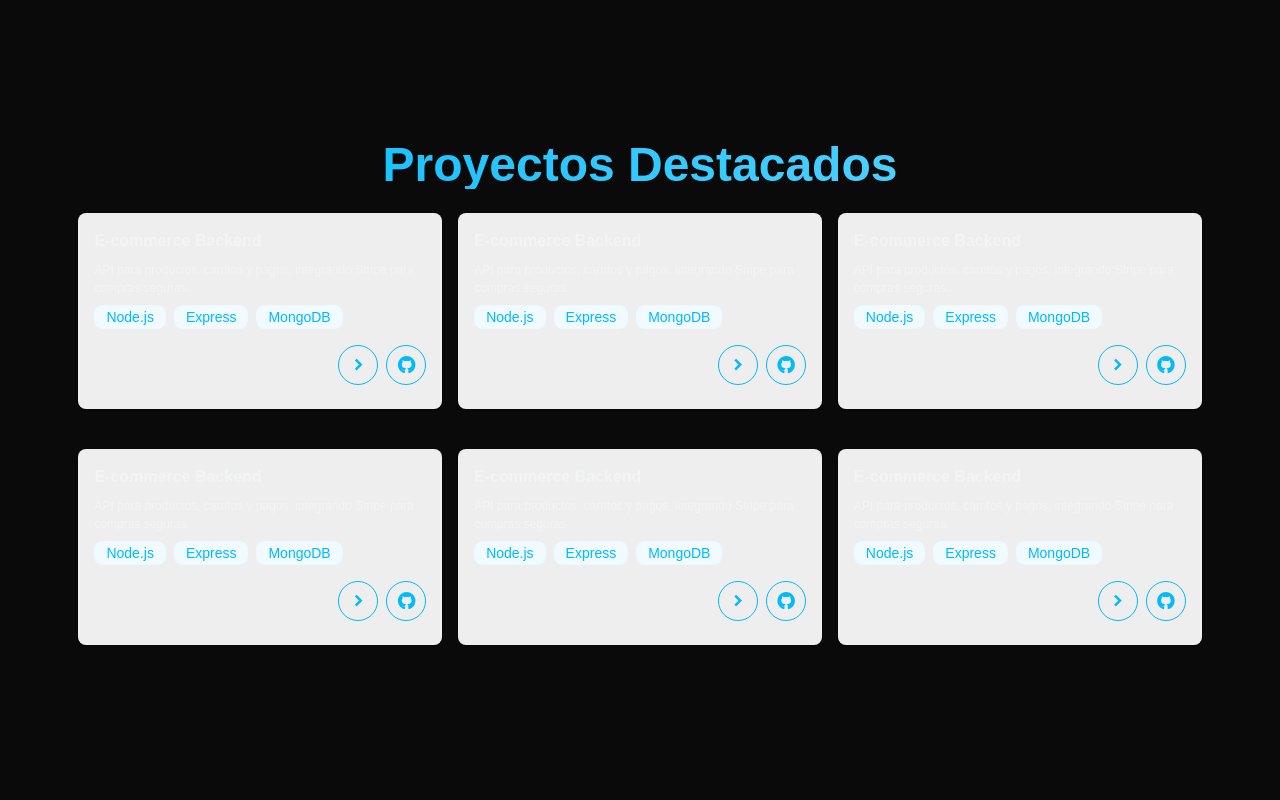
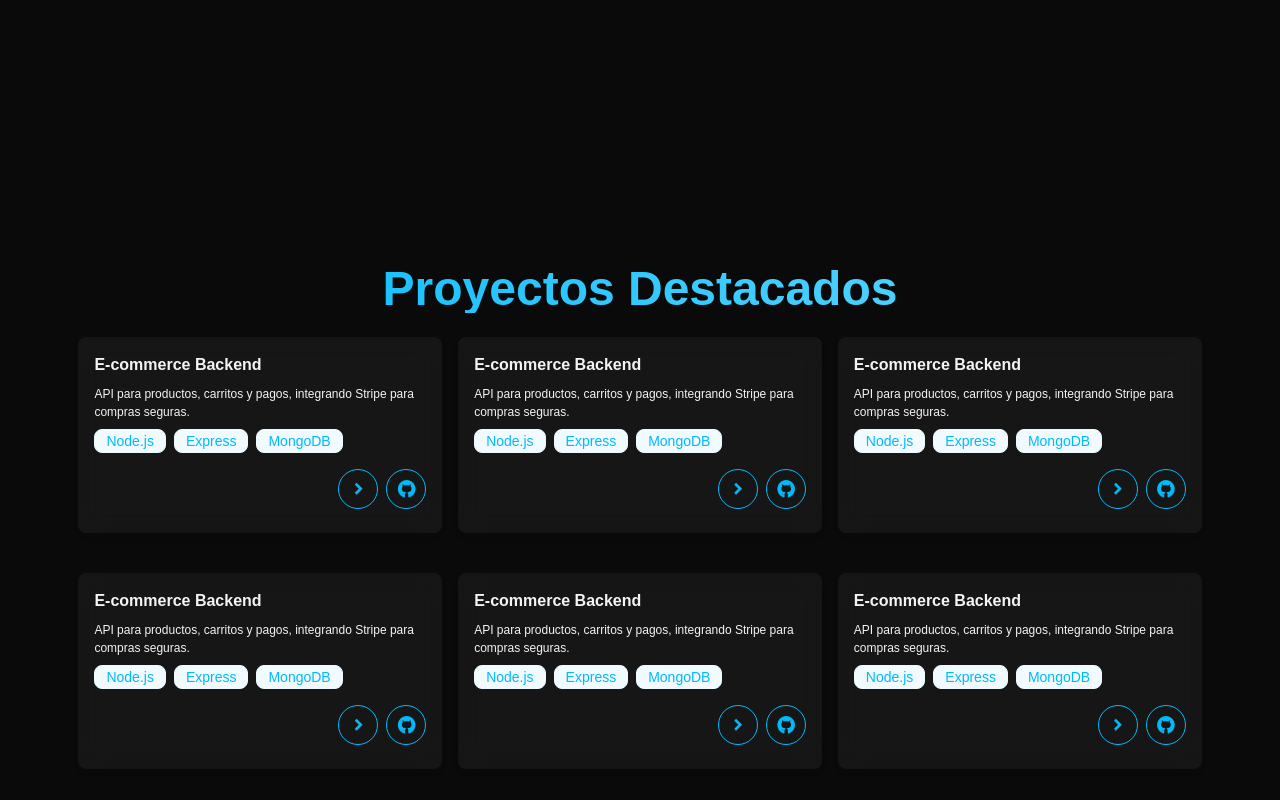
Before and after one commit to mazax28/PORTFOLIO, a React (Vite) app: page / in a window 1280 px wide. Shown: the part 1540-2340 px from the top of the page. Built offline with nearby package versions, Linux system fonts and the light colour scheme.

Commit message:
feat: enhance Projects component with framer-motion for improved animations and user engagement

```diff
--- a/src/pages/Projects.jsx
+++ b/src/pages/Projects.jsx
@@ -1,114 +1,109 @@
-import React from 'react'
-import { useTranslation } from 'react-i18next'
+import React, { useRef } from 'react';
+import { useTranslation } from 'react-i18next';
+import { motion, useInView } from 'framer-motion';
+
 function Projects() {
   const { t } = useTranslation("global");
+  const ref = useRef(null);
+  const isInView = useInView(ref); // Without `{ once: true }` to allow animation repetition
+
+  const fadeUp = {
+    hidden: { opacity: 0, y: 40 },
+    visible: (custom = 0) => ({
+      opacity: 1,
+      y: 0,
+      transition: { duration: 0.8, delay: custom },
+    }),
+  };
+
   return (
-<div id="projects" className="hero  min-h-scree">
-  <div className="hero-content text-center w-full" >
-    <div className="w-full sm:w-[80%] lg:w-[90%]">
-      <h1 className="text-5xl font-bold gradient-text">{t("projects.title")}</h1>
+    <div id="projects" className="hero min-h-screen" ref={ref}>
+      <div className="hero-content text-center w-full">
+        <motion.div
+          className="w-full sm:w-[80%] lg:w-[90%]"
+          initial="hidden"
+          animate={isInView ? "visible" : "hidden"}
+          variants={fadeUp}
+        >
+          <motion.h1
+            className="text-5xl font-bold gradient-text"
+            custom={0}
+            variants={fadeUp}
+          >
+            {t("projects.title")}
+          </motion.h1>
 
+          {/* First row of 3 project cards */}
           <div className='grid grid-cols-1 gap-4 py-6 md:grid-cols-3'>
-      <div className="card w-full bg-base-300 card-sm shadow-sm">
+            {[...Array(3)].map((_, index) => (
+              <motion.div
+                key={index}
+                className="card w-full bg-white/5 backdrop-blur-md shadow-md card-sm"
+                custom={0.2 + index * 0.2}
+                variants={fadeUp}
+                initial="hidden"
+                animate={isInView ? "visible" : "hidden"}
+              >
                 <div className="card-body">
                   <h2 className="card-title">E-commerce Backend</h2>
-                <p className='text-left'>API para productos, carritos y pagos, integrando Stripe para compras seguras.</p>
+                  <p className='text-left'>
+                    API para productos, carritos y pagos, integrando Stripe para compras seguras.
+                  </p>
                   <div className="flex gap-2 flex-wrap">
                     <div className="badge badge-soft badge-info">Node.js</div>
                     <div className="badge badge-soft badge-info">Express</div>
                     <div className="badge badge-soft badge-info">MongoDB</div>
                   </div>
                   <div className="card-actions justify-end py-2">
-                <button className="btn btn-circle btn-outline btn-info"><i class="ri-arrow-right-s-line text-xl"></i></button>
-                <button className="btn btn-circle btn-outline btn-info"><i class="ri-github-fill text-xl"></i></button>
+                    <button className="btn btn-circle btn-outline btn-info">
+                      <i className="ri-arrow-right-s-line text-xl"></i>
+                    </button>
+                    <button className="btn btn-circle btn-outline btn-info">
+                      <i className="ri-github-fill text-xl"></i>
+                    </button>
                   </div>
                 </div>
+              </motion.div>
+            ))}
           </div>
-        <div className="card w-full bg-base-300 card-sm shadow-sm">
+
+          {/* Second row of 3 project cards */}
+          <div className='grid grid-cols-1 py-4 gap-4 md:grid-cols-3'>
+            {[...Array(3)].map((_, index) => (
+              <motion.div
+                key={index + 3}
+                className="card w-full bg-white/5 backdrop-blur-md shadow-md card-sm"
+                custom={0.8 + index * 0.2}
+                variants={fadeUp}
+                initial="hidden"
+                animate={isInView ? "visible" : "hidden"}
+              >
                 <div className="card-body">
                   <h2 className="card-title">E-commerce Backend</h2>
-                <p className='text-left'>API para productos, carritos y pagos, integrando Stripe para compras seguras.</p>
+                  <p className='text-left'>
+                    API para productos, carritos y pagos, integrando Stripe para compras seguras.
+                  </p>
                   <div className="flex gap-2 flex-wrap">
                     <div className="badge badge-soft badge-info">Node.js</div>
                     <div className="badge badge-soft badge-info">Express</div>
                     <div className="badge badge-soft badge-info">MongoDB</div>
                   </div>
                   <div className="card-actions justify-end py-2">
-                <button className="btn btn-circle btn-outline btn-info"><i class="ri-arrow-right-s-line text-xl"></i></button>
-                <button className="btn btn-circle btn-outline btn-info"><i class="ri-github-fill text-xl"></i></button>
+                    <button className="btn btn-circle btn-outline btn-info">
+                      <i className="ri-arrow-right-s-line text-xl"></i>
+                    </button>
+                    <button className="btn btn-circle btn-outline btn-info">
+                      <i className="ri-github-fill text-xl"></i>
+                    </button>
                   </div>
                 </div>
+              </motion.div>
+            ))}
           </div>
-        <div className="card w-full bg-base-300 card-sm shadow-sm">
-            <div className="card-body">
-                <h2 className="card-title">E-commerce Backend</h2>
-                <p className='text-left'>API para productos, carritos y pagos, integrando Stripe para compras seguras.</p>
-                <div className="flex gap-2 flex-wrap">
-                    <div className="badge badge-soft badge-info">Node.js</div>
-                    <div className="badge badge-soft badge-info">Express</div>
-                    <div className="badge badge-soft badge-info">MongoDB</div>
-                </div>
-                <div className="card-actions justify-end py-2">
-                <button className="btn btn-circle btn-outline btn-info"><i class="ri-arrow-right-s-line text-xl"></i></button>
-                <button className="btn btn-circle btn-outline btn-info"><i class="ri-github-fill text-xl"></i></button>
+        </motion.div>
       </div>
     </div>
-        </div>
-      </div>
-      <div className='grid grid-cols-1 py-4 gap-4 md:grid-cols-3'>
-      <div className="card w-full bg-base-300 card-sm shadow-sm">
-            <div className="card-body">
-                <h2 className="card-title">E-commerce Backend</h2>
-                <p className='text-left'>API para productos, carritos y pagos, integrando Stripe para compras seguras.</p>
-                <div className="flex gap-2 flex-wrap">
-                    <div className="badge badge-soft badge-info">Node.js</div>
-                    <div className="badge badge-soft badge-info">Express</div>
-                    <div className="badge badge-soft badge-info">MongoDB</div>
-                </div>
-                <div className="card-actions justify-end py-2">
-                <button className="btn btn-circle btn-outline btn-info"><i class="ri-arrow-right-s-line text-xl"></i></button>
-                <button className="btn btn-circle btn-outline btn-info"><i class="ri-github-fill text-xl"></i></button>
-                </div>
-            </div>
-        </div>
-        <div className="card w-full bg-base-300 card-sm shadow-sm">
-            <div className="card-body">
-                <h2 className="card-title">E-commerce Backend</h2>
-                <p className='text-left'>API para productos, carritos y pagos, integrando Stripe para compras seguras.</p>
-                <div className="flex gap-2 flex-wrap">
-                    <div className="badge badge-soft badge-info">Node.js</div>
-                    <div className="badge badge-soft badge-info">Express</div>
-                    <div className="badge badge-soft badge-info">MongoDB</div>
-                </div>
-                <div className="card-actions justify-end py-2">
-                <button className="btn btn-circle btn-outline btn-info"><i class="ri-arrow-right-s-line text-xl"></i></button>
-                <button className="btn btn-circle btn-outline btn-info"><i class="ri-github-fill text-xl"></i></button>
-                </div>
-            </div>
-        </div>
-
-        <div className="card w-full bg-base-300 card-sm shadow-sm">
-            <div className="card-body">
-                <h2 className="card-title">E-commerce Backend</h2>
-                <p className='text-left'>API para productos, carritos y pagos, integrando Stripe para compras seguras.</p>
-                <div className="flex gap-2 flex-wrap">
-                    <div className="badge badge-soft badge-info">Node.js</div>
-                    <div className="badge badge-soft badge-info">Express</div>
-                    <div className="badge badge-soft badge-info">MongoDB</div>
-                </div>
-                <div className="card-actions justify-end py-2">
-                    <button className="btn btn-circle btn-outline btn-info"><i class="ri-arrow-right-s-line text-xl"></i></button>
-                    <button className="btn btn-circle btn-outline btn-info"><i class="ri-github-fill text-xl"></i></button>
-                </div>
-            </div>
-        </div>
-
-      </div>
-    </div>
-
-  </div>
-</div>
-  )
+  );
 }
 
-export default Projects
+export default Projects;
```
Lines whose indentation alone changed are shown as unchanged.
